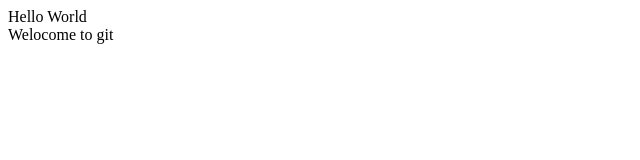
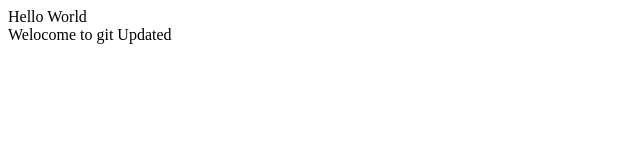
Before and after one commit to Thor93Aswin/git1, a plain HTML site: page index.html in a window 1280 px wide. Shown: the full height of the page, 0-640 px from the left. Drawn offline with Linux system fonts and the light colour scheme.

Commit message:
Update from santhosh

```diff
--- a/index.html
+++ b/index.html
@@ -12,6 +12,7 @@
     </div>
     <div class="sec">
         <span>Welocome to git</span>
+        <span>Updated</span>
     </div>
 </body>
 </html>
```
